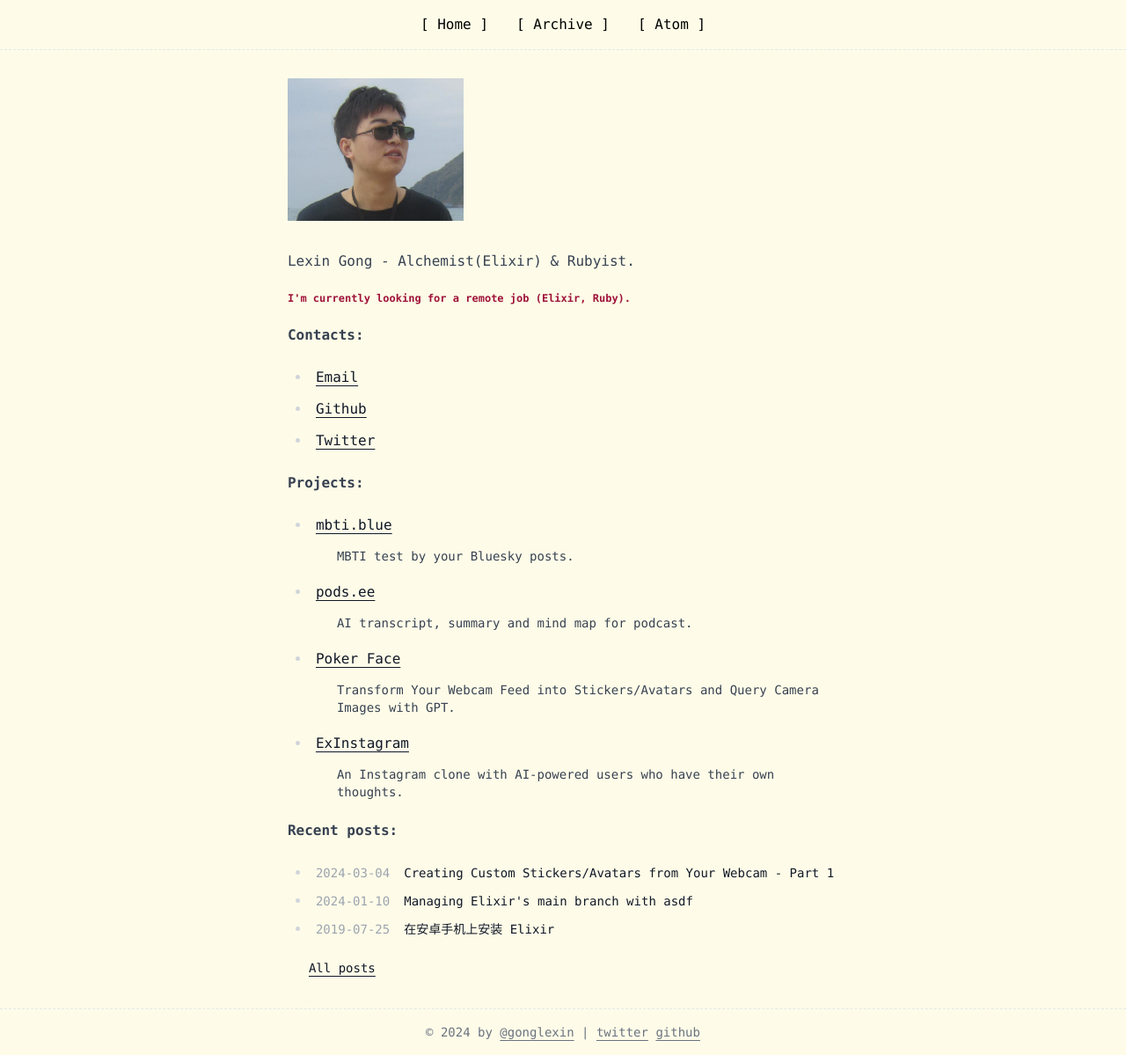
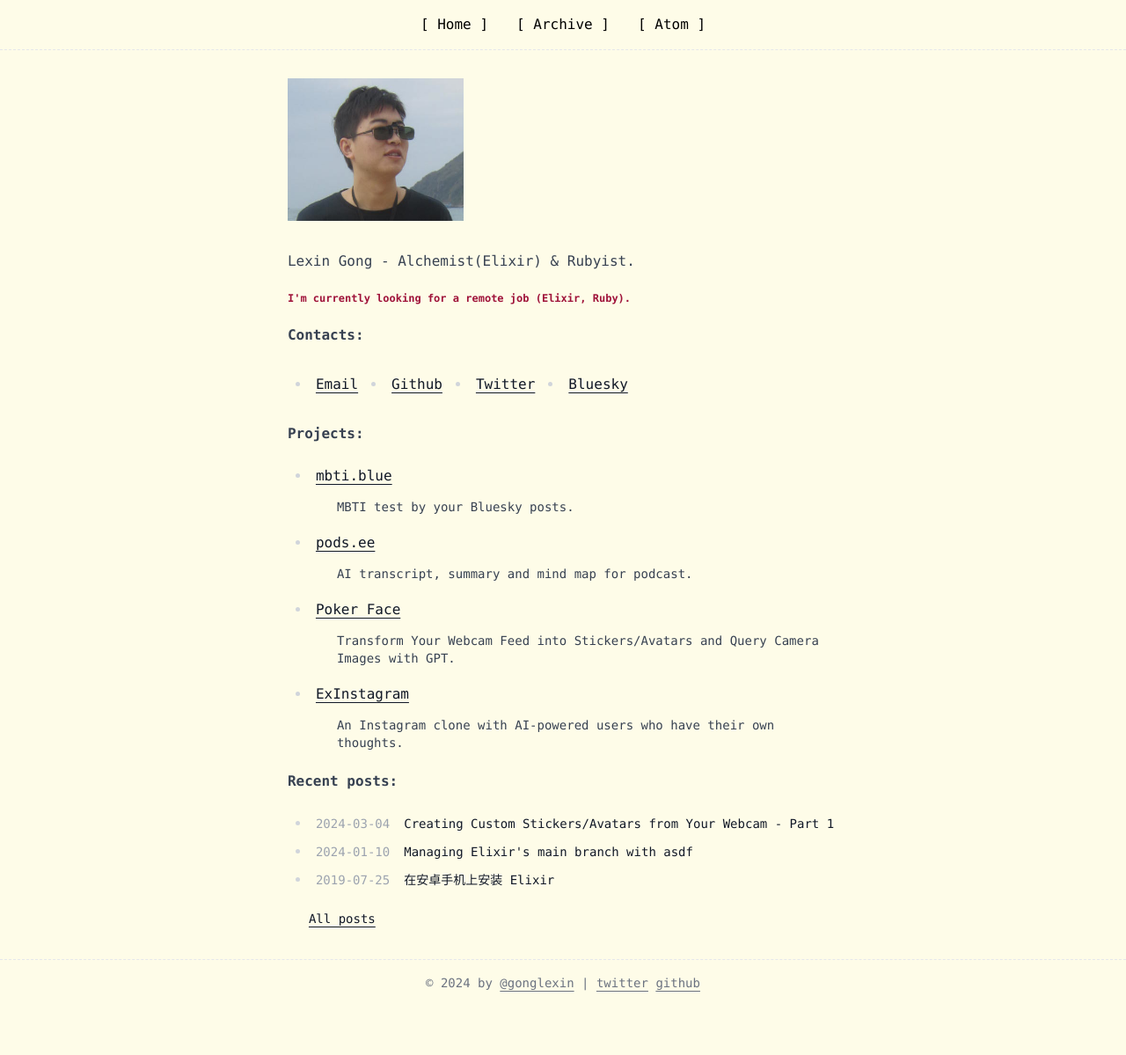
Before and after one commit to gonglexin/gonglexin.github.io, a Jekyll site: the page built from index.html, in a window 1280 px wide. Shown: the whole page at 88% size. Built offline with Jekyll 4.4.1, drawn with Linux system fonts in a browser that asks for light colours; nearby versions of some CDN libraries; after the commit the page ends 1143 px from its top, so only the background shows below that.

Commit message:
:zap: Add Bluesky account

```diff
--- a/index.html
+++ b/index.html
@@ -9,10 +9,11 @@ layout: default
     I'm currently looking for a remote job (Elixir, Ruby).
   </div>
   <p class="font-bold">Contacts:</p>
-  <ul class="list-disc">
+  <ul class="list-disc flex space-x-8">
     <li><a href="mailto:gonglexin@gmail.com">Email</a></li>
     <li><a href="https://github.com/gonglexin" target="_blank">Github</a></li>
-    <li><a href="https://twitter.com/gonglexin" target="_blank">Twitter</a></li>
+    <li><a href="https://x.com/gonglexin" target="_blank">Twitter</a></li>
+    <li><a href="https://bsky.app/profile/gonglexin.com" target="_blank">Bluesky</a></li>
   </ul>
 
   <p class="font-bold">Projects:</p>
```
